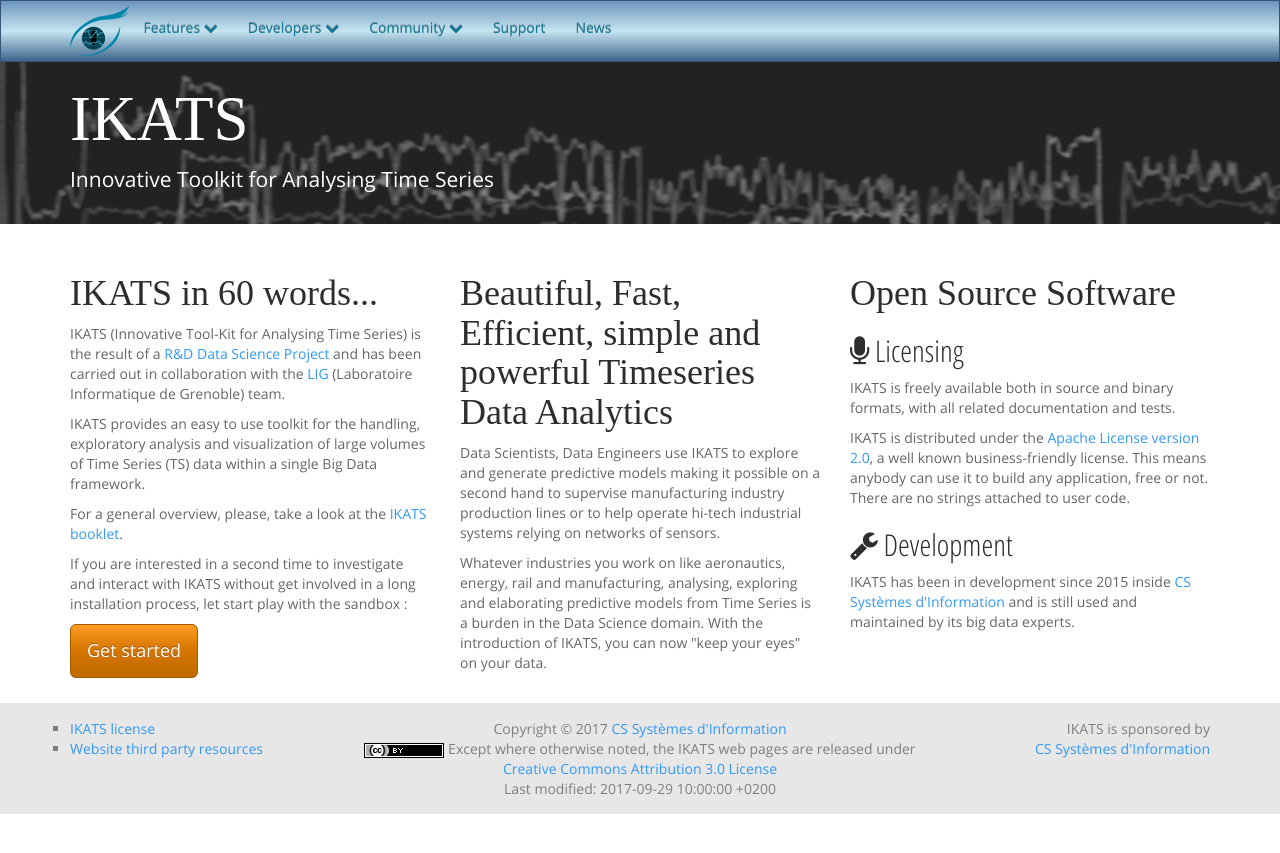
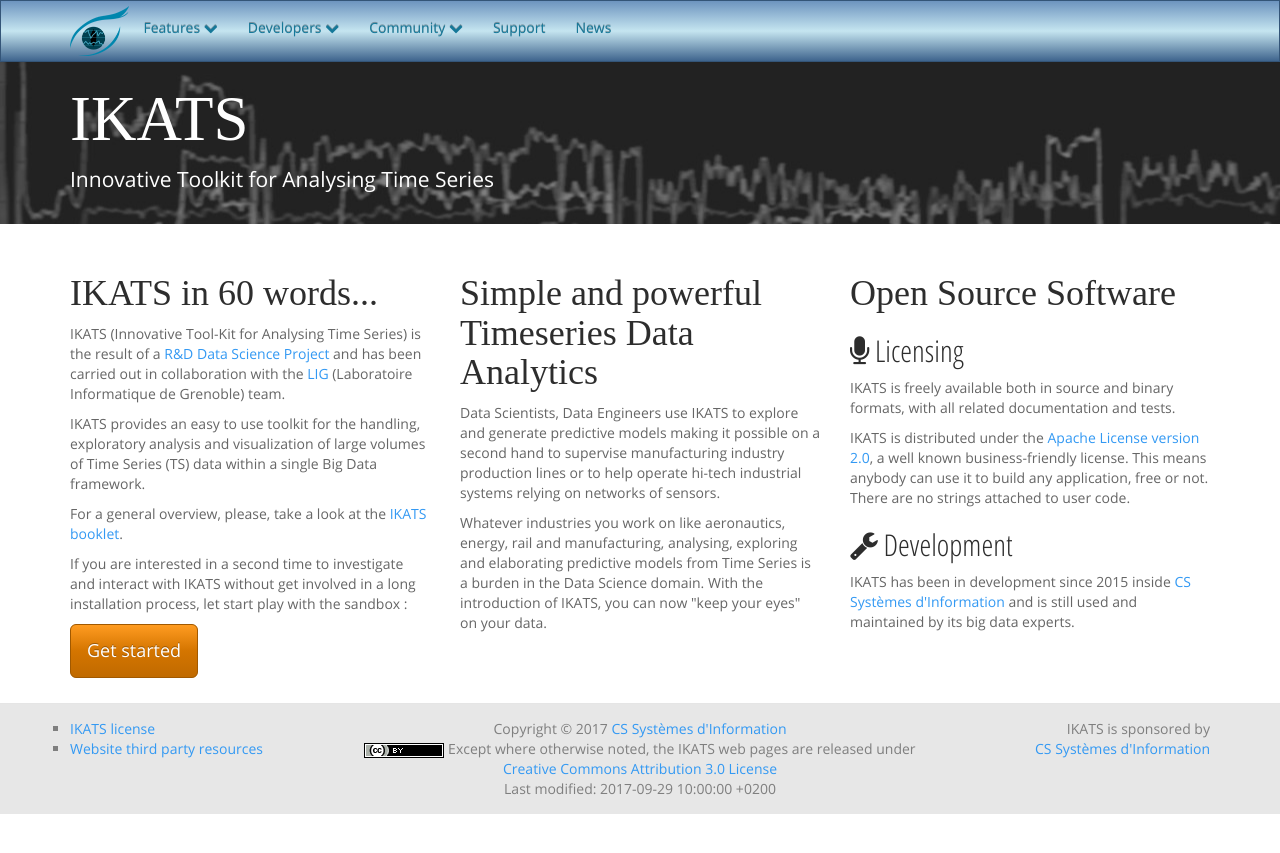
Before and after one commit to IKATS/ikats.github.io, a Jekyll site: the page built from index.html, in a window 1280 px wide. Shown: the top 853 px of the page. Built offline with Jekyll 4.4.1, drawn with Linux system fonts in a browser that asks for light colours; some web fonts are replaced.

Commit message:
Title second column shorter

```diff
--- a/index.html
+++ b/index.html
@@ -32,7 +32,7 @@
 
     <div class="col-md-4">
 
-        <h1>Beautiful, Fast, Efficient, simple and powerful Timeseries Data Analytics</h1>
+        <h1>Simple and powerful Timeseries Data Analytics</h1>
               <!-- <span class="fa-li fa-lg fa fa-gears"></span> -->
               <p>Data Scientists, Data Engineers use IKATS to explore and generate predictive models making it possible on a second hand
                 to supervise manufacturing industry production lines or to help operate hi-tech industrial
```
